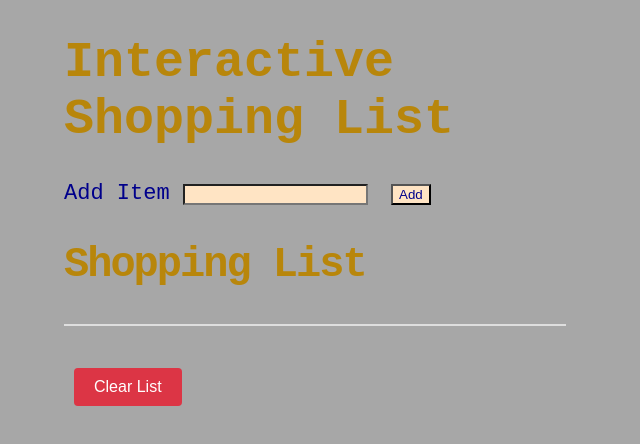
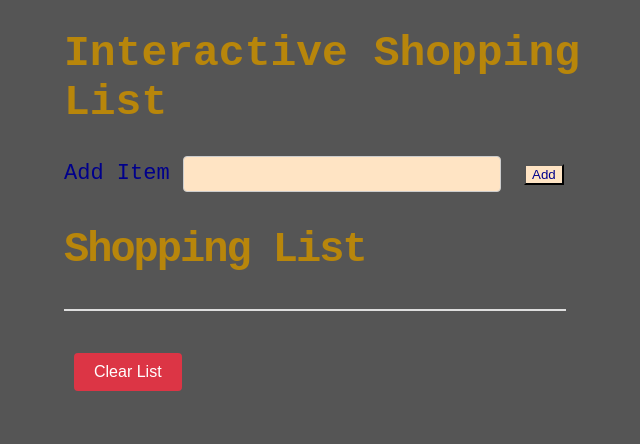
Before and after one commit to DevBrianKE/Wk3-Code-Challenge, a plain HTML site: page index.html in a window 1280 px wide. Shown: the whole page, without its empty margins (276-916 px from the left). Drawn offline with Linux system fonts and the light colour scheme.

Commit message:
styled the input box

```diff
--- a/index.css
+++ b/index.css
@@ -1,5 +1,5 @@
 body {
-    background-color: #a7a7a7;
+    background-color: #555;
     width: 600px;
     margin: 0 auto;
     padding: 0;
@@ -13,6 +13,11 @@ form {
 
 input[type="text"] {
     background-color: bisque;
+    border: 1px solid #ccc;
+    padding: 8px;
+    font-size: 16px;
+    border-radius: 4px;
+    width: 50%;
 }
 
 button {
@@ -23,7 +28,8 @@ button {
 
 h1 {
     color: darkgoldenrod;
-    font-size: 50px;
+    font-size: 43px;
+    font-weight: bolder;
 }
 
 h2 {
```
